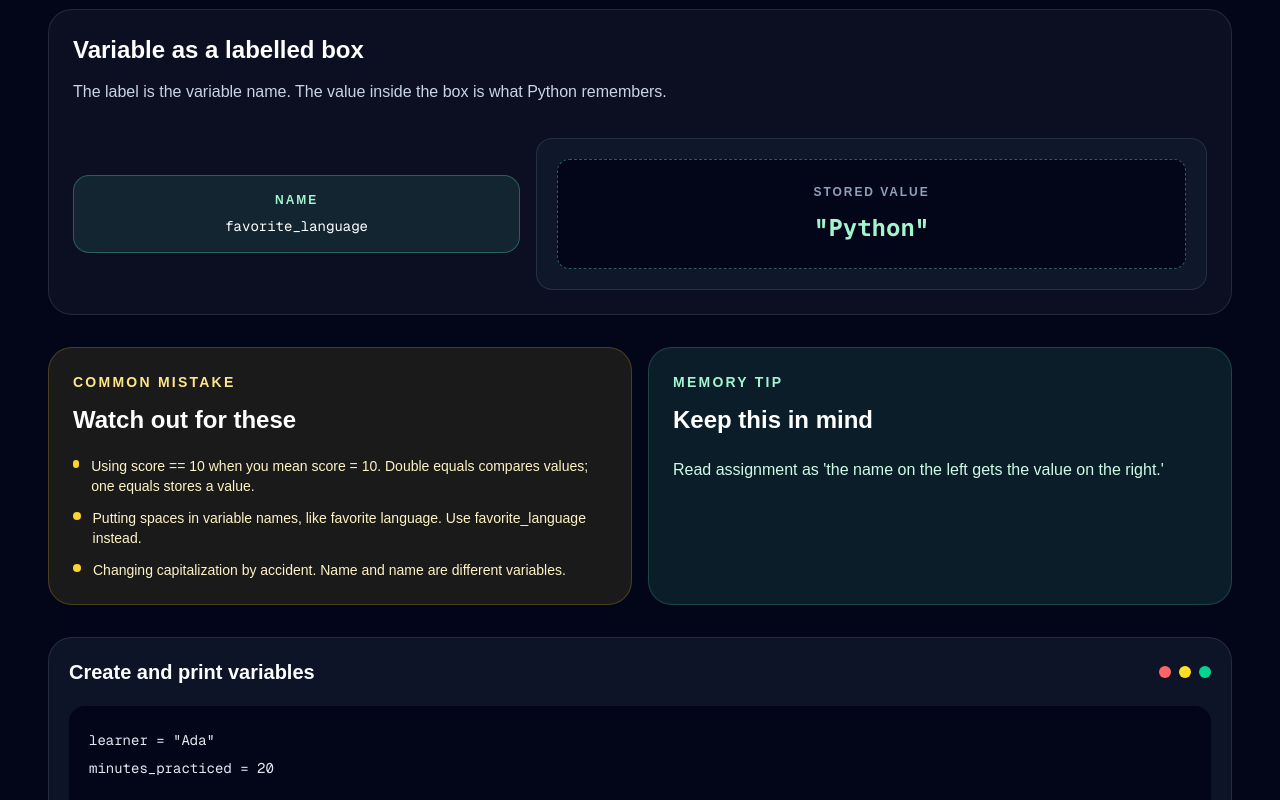
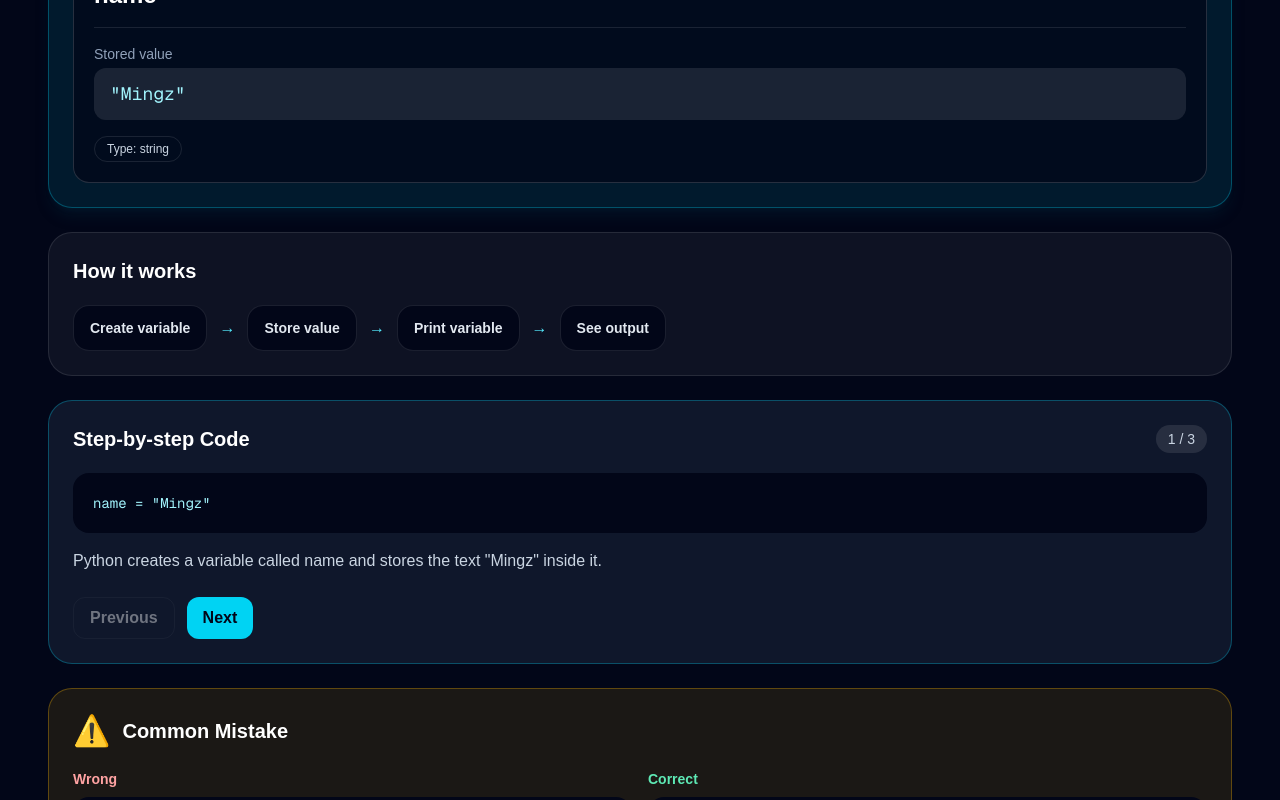
Before and after one commit to mhungry365/pymaster, a Next.js app: page /lessons/python-variables in a window 1280 px wide. Shown: the part 1160-1960 px from the top of the page. Built offline with nearby package versions, Linux system fonts and the light colour scheme.

Commit message:
Add visual learning section to variables lesson

```diff
--- a/src/components/lesson/lesson-page.tsx
+++ b/src/components/lesson/lesson-page.tsx
@@ -9,6 +9,7 @@ import { PracticeSection } from "@/components/lesson/sections/PracticeSection";
 import { QuizSection } from "@/components/lesson/sections/QuizSection";
 import { RealWorldExamplesSection } from "@/components/lesson/sections/RealWorldExamplesSection";
 import { SummarySection } from "@/components/lesson/sections/SummarySection";
+import { VisualLearningSection } from "@/components/lesson/sections/VisualLearningSection";
 import { VisualNoteCard } from "@/components/lesson/visual-note-card";
 import { Card } from "@/components/ui/Card";
 import type { Lesson } from "@/types";
@@ -44,6 +45,8 @@ export function LessonPage({
           />
 
           <RealWorldExamplesSection examples={lesson.realWorldExamples} />
+
+          {lesson.slug === "python-variables" ? <VisualLearningSection /> : null}
 
           {lesson.sections.map((section) => (
             <div key={section.title} className="grid gap-6">
--- /dev/null
+++ b/src/components/lesson/sections/VisualLearningSection.tsx
@@ -0,0 +1,48 @@
+import { AnimatedCodeStep } from "@/components/lesson/AnimatedCodeStep";
+import { CommonMistakeCard } from "@/components/lesson/CommonMistakeCard";
+import { ConceptFlow } from "@/components/lesson/ConceptFlow";
+import { MemoryCard } from "@/components/lesson/MemoryCard";
+import { VariableBox } from "@/components/lesson/VariableBox";
+
+export function VisualLearningSection() {
+  return (
+    <section className="grid gap-6">
+      <MemoryCard>
+        Think of a variable as a labelled box. The label is the variable name,
+        and the thing inside the box is the value.
+      </MemoryCard>
+
+      <VariableBox name="name" value='"Mingz"' typeLabel="string" />
+
+      <ConceptFlow
+        steps={["Create variable", "Store value", "Print variable", "See output"]}
+      />
+
+      <AnimatedCodeStep
+        steps={[
+          {
+            code: 'name = "Mingz"',
+            explanation:
+              'Python creates a variable called name and stores the text "Mingz" inside it.',
+          },
+          {
+            code: 'print(name)',
+            explanation:
+              "Python looks inside the name variable and prints the stored value.",
+          },
+          {
+            code: "Mingz",
+            explanation:
+              "This is the output. Python prints the value, not the variable name.",
+          },
+        ]}
+      />
+
+      <CommonMistakeCard
+        wrongCode="name == &quot;Mingz&quot;"
+        correctCode="name = &quot;Mingz&quot;"
+        explanation="Use one equals sign (=) to store a value. Two equals signs (==) are used later when you want to compare two values."
+      />
+    </section>
+  );
+}
```
